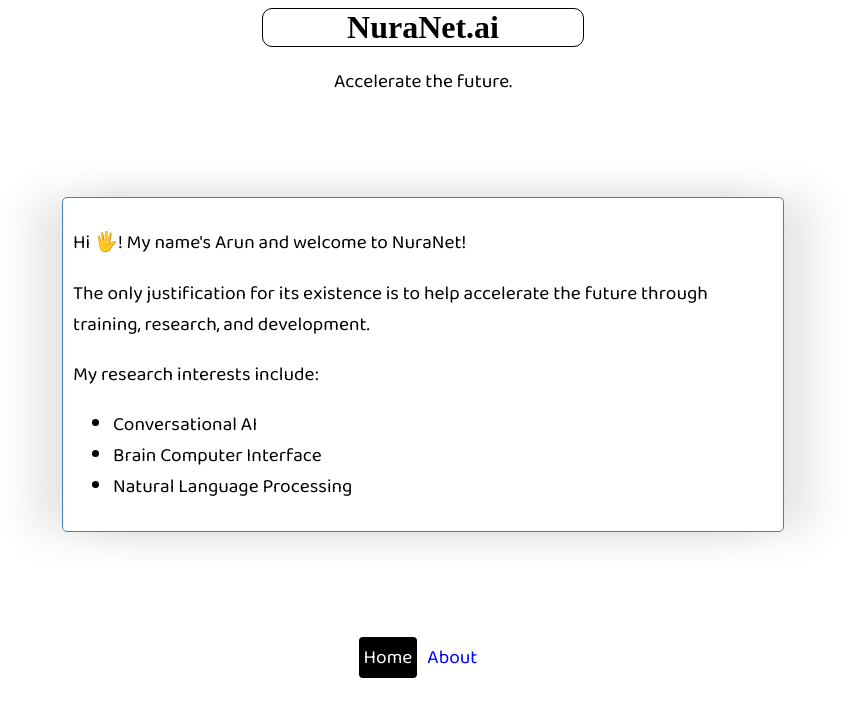
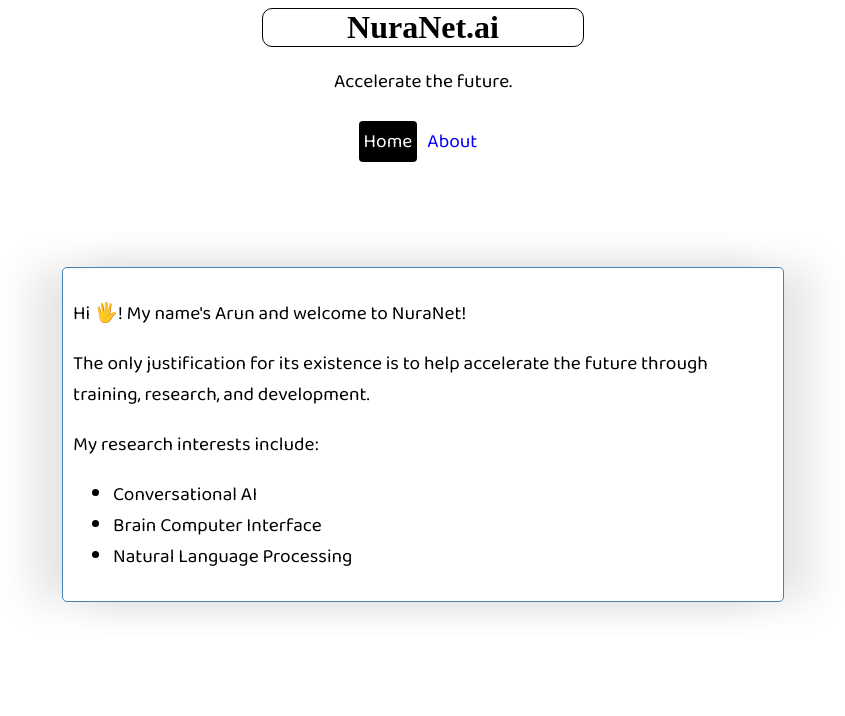
Before and after one commit to NuraNet/mvue, a Vue app: page / in a window 1280 px wide. Shown: the top 716 px of the page, without its empty margins (217-1062 px from the left). Built offline with nearby package versions, Linux system fonts and the light colour scheme; a web font is replaced by a local one.

Commit message:
Updated the location of the nav

```diff
--- a/src/App.vue
+++ b/src/App.vue
@@ -4,10 +4,10 @@
 <p>Accelerate the future.</p>
   </div>
 
+    <div id="nav"><router-link to="/">Home</router-link>
+    <router-link to="/about">About</router-link></div>
+  <router-view/>
 
-  <router-view/>
-  <div id="nav"><router-link to="/">Home</router-link>
-    <router-link to="/about">About</router-link></div>
 </template>
 
 <style>
```
Also changed, not shown: 1 other file (tests, documents, lock files or other folders).
